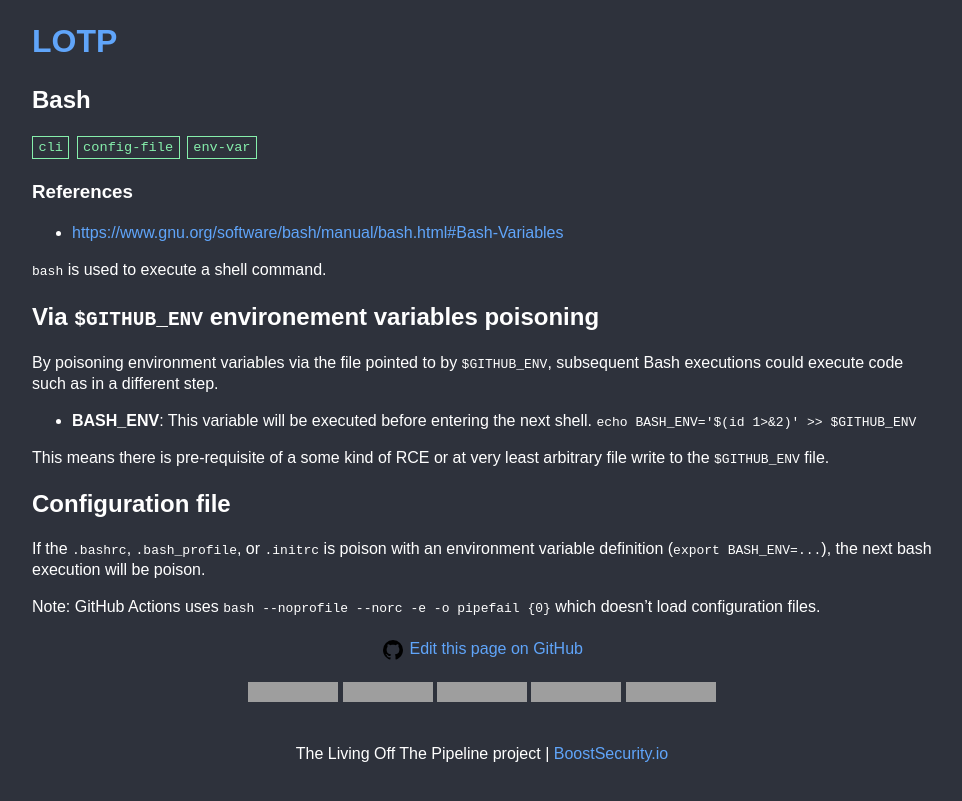
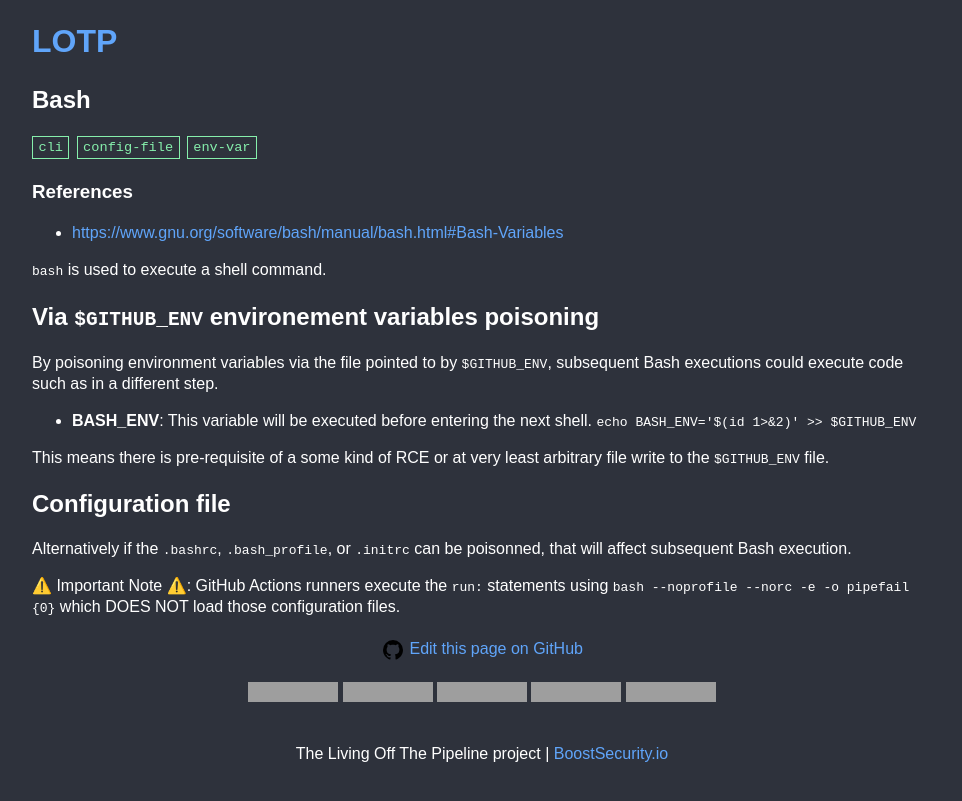
Before and after one commit to boostsecurityio/lotp, a Jekyll site: the page built from _tool/bash.md, in a window 1280 px wide, cut to the strip 0-801 px from the top of the page. Shown: the whole strip, without its empty margins (158-1120 px from the left). Built offline with Jekyll 4.4.1, drawn with Linux system fonts in a browser that asks for light colours; grey boxes are pictures that could not be loaded.

Commit message:
Update bash.md
Signed-off-by: François Proulx <76956526+fproulx-boostsecurity@users.noreply.github.com>

```diff
--- a/_tool/bash.md
+++ b/_tool/bash.md
@@ -20,6 +20,6 @@
 
 ## Configuration file
 
-If the `.bashrc`, `.bash_profile`, or `.initrc` is poison with an environment variable definition (`export BASH_ENV=...`), the next bash execution will be poison.
+Alternatively if the `.bashrc`, `.bash_profile`, or `.initrc` can be poisonned, that will affect subsequent Bash execution.
 
-Note: GitHub Actions uses `bash --noprofile --norc -e -o pipefail {0}` which doesn't load configuration files.
+⚠️ Important Note ⚠️: GitHub Actions runners execute the `run:` statements using `bash --noprofile --norc -e -o pipefail {0}` which DOES NOT load those configuration files.
```
